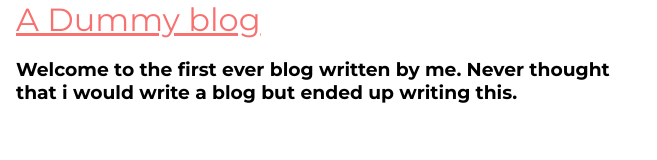
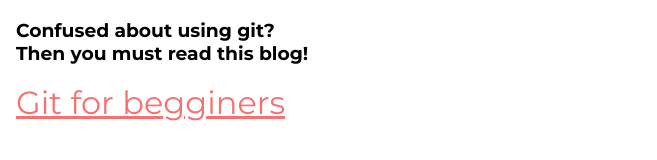
Before and after one commit to Taruni-choudhary/tech-blog, a plain HTML site: page index.html in a window 1280 px wide. Shown: the whole page, without its empty margins (0-657 px from the left). Drawn offline with Linux system fonts and the light colour scheme.

Commit message:
details: edited link

```diff
--- a/index.html
+++ b/index.html
@@ -3,17 +3,19 @@
 <head>
     <meta charset="UTF-8">
     <meta name="viewport" content="width=device-width, initial-scale=1.0">
-    <title>personal blog</title>
+    <title>technical blog</title>
     <link href="st.css" rel="stylesheet"/>
 </head>
 <body>
-    <a class="link blog container container-center" href="https://taruni-techinal-blog.netlify.app/"><span>A Dummy blog</span></a>
+    <!-- <a class="link blog container container-center" href=""><span>Git for begginers</span></a> -->
     <h3>
         <div class="container container-center">
-            Welcome to the first ever blog written by me. Never thought that i would write a blog but ended up writing this.
+            Confused about using git?<br>
+            Then you must read this blog!
         </div>
 
     </h3>
+    <a class="link blog container container-center" href="https://taruni-chow.medium.com/an-intro-to-git-and-github-for-beginners-tutorial-8896a259564b"><span>Git for begginers</span></a>
 
     <!-- <a class="link blog container container-center" href="https://taruni-techinal-blog.netlify.app/"><span>A Dummy blog</span></a> -->
 
```
